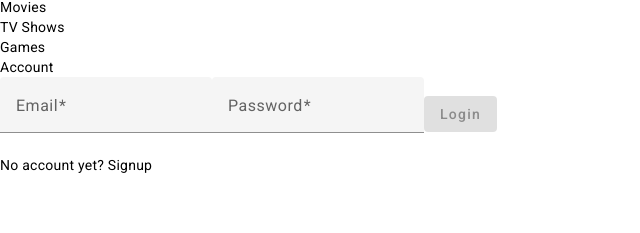
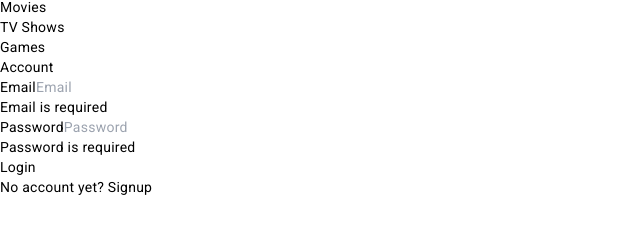
Before and after one commit to HADES4EVERYONE/web-client, an Angular app: page /auth in a window 1280 px wide. Shown: the part 433-666 px from the top of the page, without its empty margins (0-640 px from the left). Built offline with nearby package versions, Linux system fonts and the light colour scheme.

Commit message:
Change from Angular Material to Tailwind CSS

```diff
--- a/src/app/components/auth/auth.component.html
+++ b/src/app/components/auth/auth.component.html
@@ -1,29 +1,29 @@
-<div class="container" *ngIf="!isLoggedIn; else loggedInTemplate">
-    <form [formGroup]="authForm" (ngSubmit)="onSubmit()">
-      <mat-form-field appearance="fill">
-        <mat-label>Email</mat-label>
-        <input matInput formControlName="email">
-        <mat-error *ngIf="authForm.get('email')?.errors?.['required']">Email is required</mat-error>
-        <mat-error *ngIf="authForm.get('email')?.errors?.['email']">Please enter a valid email</mat-error>
-      </mat-form-field>
+<div class="max-w-md mx-auto mt-10 p-8 bg-white shadow-lg rounded-lg" *ngIf="!isLoggedIn; else loggedInTemplate">
+  <form [formGroup]="authForm" (ngSubmit)="onSubmit()" class="space-y-6">
+    <div class="form-group">
+      <label for="email" class="form-label font-semibold">Email</label>
+      <input type="email" id="email" formControlName="email" class="form-control shadow-sm border rounded-lg w-full py-2 px-3" placeholder="Email" />
+      <div *ngIf="authForm.get('email')?.errors?.['required']" class="form-error text-red-500 text-sm mt-1">Email is required</div>
+      <div *ngIf="authForm.get('email')?.errors?.['email']" class="form-error text-red-500 text-sm mt-1">Please enter a valid email</div>
+    </div>
 
-      <mat-form-field appearance="fill">
-        <mat-label>Password</mat-label>
-        <input matInput formControlName="password" type="password">
-        <mat-error *ngIf="authForm.get('password')?.errors?.['required']">Password is required</mat-error>
-        <mat-error *ngIf="authForm.get('password')?.errors?.['minLength']">Password must be at least 6 characters</mat-error>
-      </mat-form-field>
+    <div class="form-group">
+      <label for="password" class="form-label font-semibold">Password</label>
+      <input type="password" id="password" formControlName="password" class="form-control shadow-sm border rounded-lg w-full py-2 px-3" placeholder="Password" />
+      <div *ngIf="authForm.get('password')?.errors?.['required']" class="form-error text-red-500 text-sm mt-1">Password is required</div>
+      <div *ngIf="authForm.get('password')?.errors?.['minLength']" class="form-error text-red-500 text-sm mt-1">Password must be at least 6 characters</div>
+    </div>
 
-        <button mat-raised-button color="primary" type="submit" [disabled]="!authForm.valid">{{ isLoginMode ? 'Login' : 'Signup' }}</button>
-        <p class="toggle-text">
-            {{ isLoginMode ? 'No account yet?' : 'Already have an account?' }}
-            <a href="#" (click)="toggleMode($event)">{{ isLoginMode ? 'Signup' : 'Login' }}</a>
-        </p>
-    </form>
+    <button type="submit" [disabled]="!authForm.valid" class="btn btn-primary bg-blue-500 hover:bg-blue-700 text-white font-bold py-2 px-4 rounded disabled:opacity-50 disabled:cursor-not-allowed">{{ isLoginMode ? 'Login' : 'Signup' }}</button>
+    <p class="toggle-text mt-4">
+      {{ isLoginMode ? 'No account yet?' : 'Already have an account?' }}
+      <a href="#" class="text-blue-500 hover:text-blue-700 cursor-pointer" (click)="toggleMode($event)">{{ isLoginMode ? 'Signup' : 'Login' }}</a>
+    </p>
+  </form>
 </div>
 
 <ng-template #loggedInTemplate>
-    <div>
-      <p>User is logged in</p>
-    </div>
+  <div class="max-w-md mx-auto mt-10 p-8 bg-white shadow-lg rounded-lg">
+    <p>User is logged in</p>
+  </div>
 </ng-template>
--- a/src/app/components/auth/auth.component.ts
+++ b/src/app/components/auth/auth.component.ts
@@ -1,40 +1,23 @@
 import { Component, OnInit } from '@angular/core';
 import { ReactiveFormsModule, FormBuilder, FormGroup, Validators } from '@angular/forms';
 import { CommonModule } from '@angular/common';
-import { MatFormFieldModule } from '@angular/material/form-field';
-import { MatInputModule } from '@angular/material/input';
-import { MatButtonModule } from '@angular/material/button';
 
 @Component({
   selector: 'app-auth',
   standalone: true,
   imports: [
     CommonModule,
-    ReactiveFormsModule,
-    MatFormFieldModule,
-    MatInputModule,
-    MatButtonModule
-],
+    ReactiveFormsModule
+  ],
   templateUrl: './auth.component.html',
-  styleUrl: './auth.component.scss'
+  styleUrls: ['./auth.component.scss']
 })
 export class AuthComponent implements OnInit {
   authForm!: FormGroup;
   isLoginMode = true;
   isLoggedIn = false;
 
-  constructor(private formBuilder: FormBuilder) {
-    this.authForm = this.formBuilder.group({
-      email: ['', [Validators.required, Validators.email]],
-      password: ['', [Validators.required, Validators.minLength(6)]],
-    });}
-
-    toggleMode(event: Event): void {
-      event.preventDefault();
-      this.isLoginMode = !this.isLoginMode;
-
-      this.authForm.reset();
-    }
+  constructor(private formBuilder: FormBuilder) {}
 
   ngOnInit(): void {
     this.authForm = this.formBuilder.group({
@@ -43,16 +26,15 @@ export class AuthComponent implements OnInit {
     });
   }
 
+  toggleMode(event: Event): void {
+    event.preventDefault();
+    this.isLoginMode = !this.isLoginMode;
+    this.authForm.reset();
+  }
+
   onSubmit(): void {
     if (this.authForm.valid) {
-      if (this.isLoginMode) {
-        // Call login service
-        console.log('Logging in...', this.authForm.value);
-      } else {
-        // Call signup service
-        console.log('Signing up...', this.authForm.value);
-      }
-
+      console.log(this.isLoginMode ? 'Logging in...' : 'Signing up...', this.authForm.value);
       this.authForm.reset();
     } else {
       console.error('Form is not valid', this.authForm.value);
--- a/src/styles.scss
+++ b/src/styles.scss
@@ -4,5 +4,3 @@
 @tailwind utilities;
 html, body { height: 100%; }
 body { margin: 0; font-family: Roboto, "Helvetica Neue", sans-serif; }
-
-@import '@angular/material/prebuilt-themes/indigo-pink.css';
```
